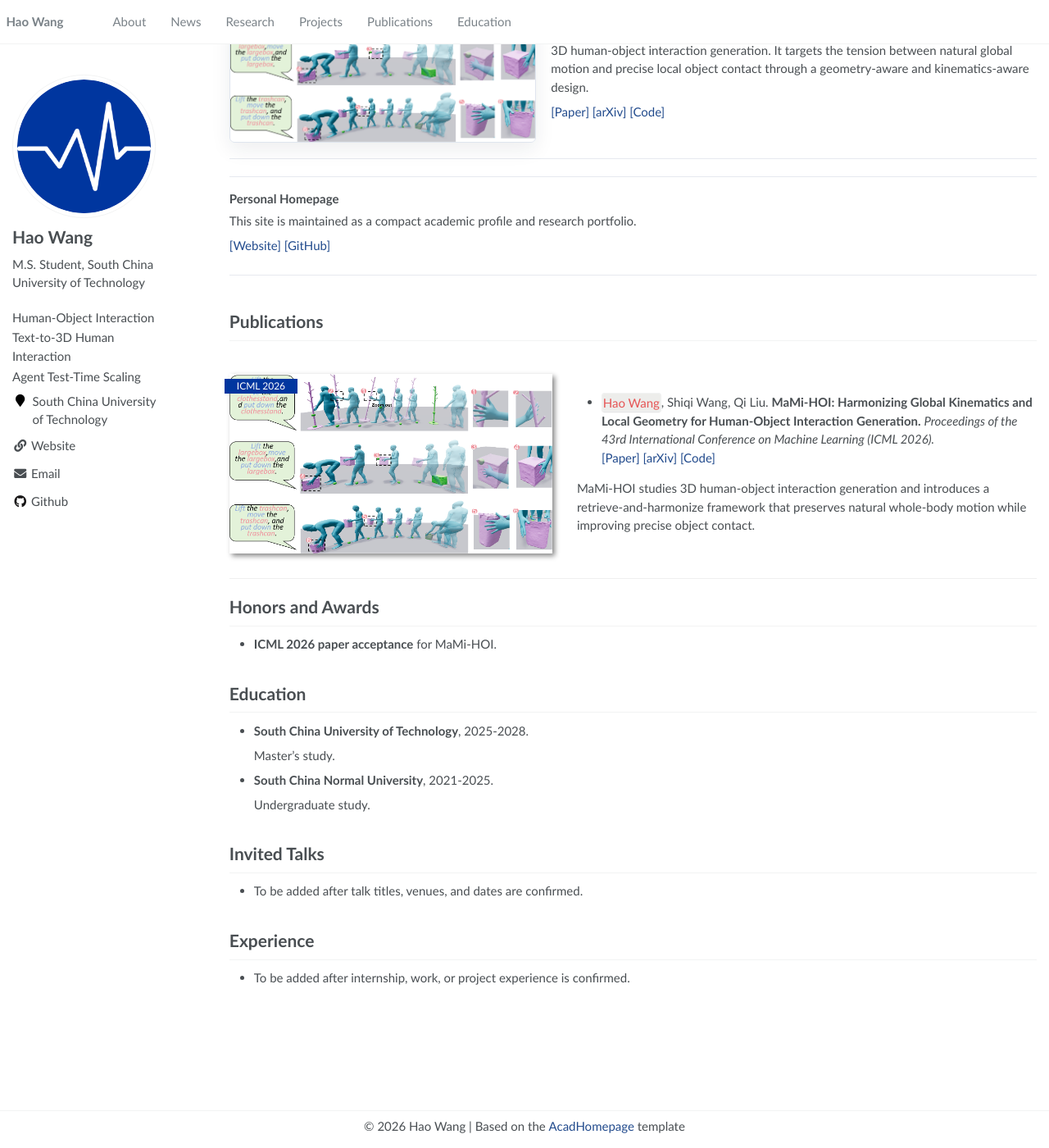
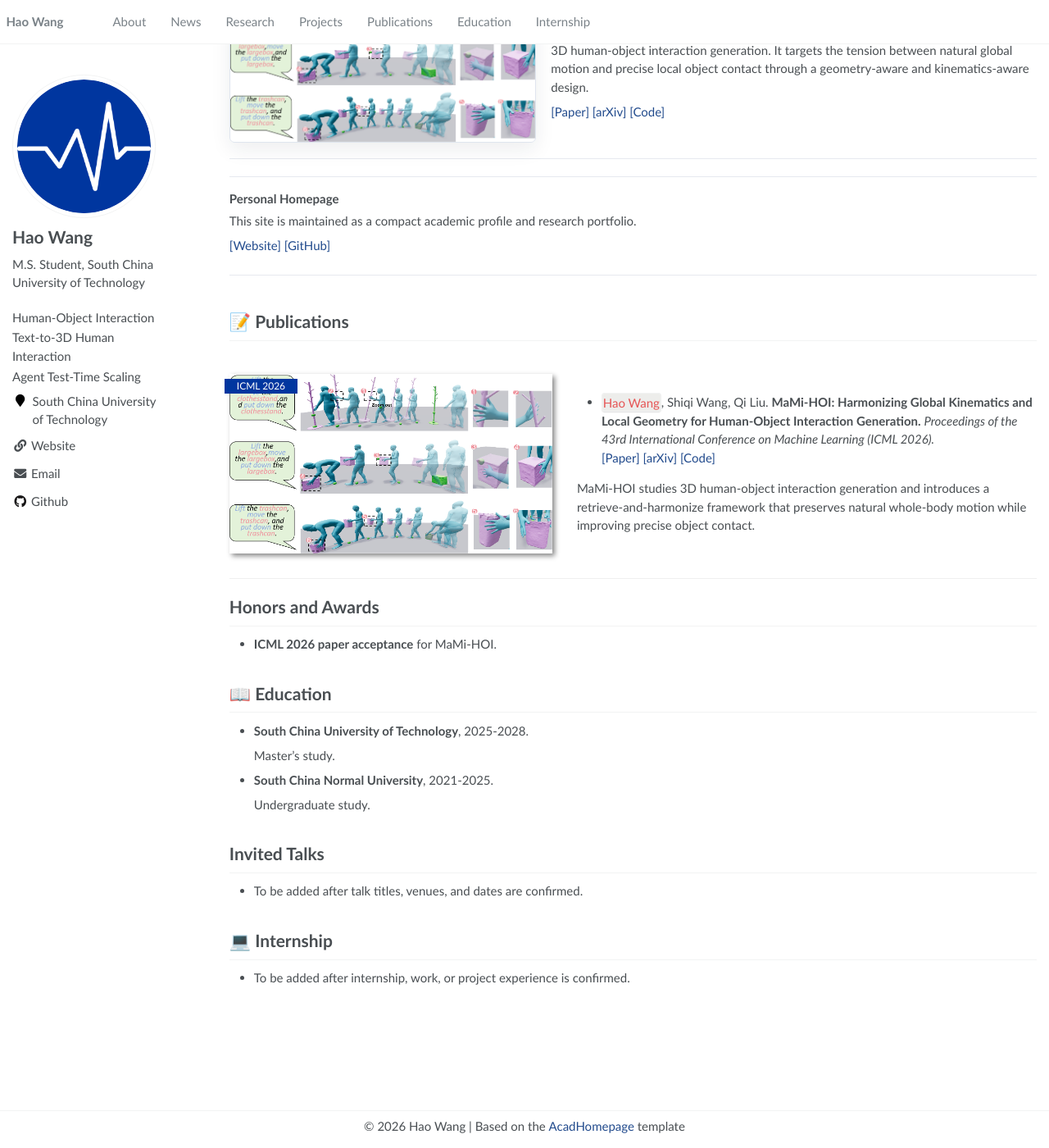
Before and after one commit to DON738110198/DON738110198.github.io, a Jekyll site: the page built from index.md, in a window 1280 px wide and 1400 px high, scrolled down 1178 px. Shown: the whole window at 82% size. Built offline with Jekyll 4.4.1, drawn with Linux system fonts in a browser that asks for light colours.

Commit message:
Add section emojis

```diff
--- a/_data/navigation.yml
+++ b/_data/navigation.yml
@@ -17,3 +17,6 @@ main:
 
   - title: "Education"
     url: "/#education"
+
+  - title: "Internship"
+    url: "/#experience"
--- a/index.md
+++ b/index.md
@@ -44,7 +44,7 @@ The site is intentionally written in English so it can be shared more easily wit
 
 <span class='anchor' id='news'></span>
 
-# News
+# 🎉 News
 
 - **2026.06**: One paper, **MaMi-HOI**, was accepted to **ICML 2026**.
 - **2026.06**: Added education background and research interests to the homepage.
@@ -115,7 +115,7 @@ This site is maintained as a compact academic profile and research portfolio.
 
 <span class='anchor' id='publications'></span>
 
-# Publications
+# 📝 Publications
 
 <div class='paper-box'><div class='paper-box-image'><div><div class="badge">ICML 2026</div><img src='/images/mami-hoi-teaser.png' alt="MaMi-HOI teaser" width="100%"></div></div>
 <div class='paper-box-text' markdown="1">
@@ -136,7 +136,7 @@ MaMi-HOI studies 3D human-object interaction generation and introduces a retriev
 
 <span class='anchor' id='education'></span>
 
-# Education
+# 📖 Education
 
 - **South China University of Technology**, 2025-2028.
 
@@ -154,6 +154,6 @@ MaMi-HOI studies 3D human-object interaction generation and introduces a retriev
 
 <span class='anchor' id='experience'></span>
 
-# Experience
+# 💻 Internship
 
 - To be added after internship, work, or project experience is confirmed.
```
